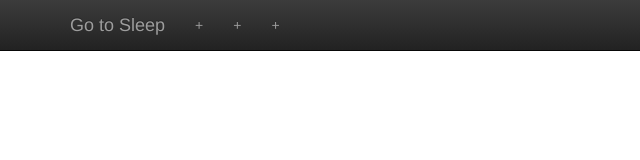
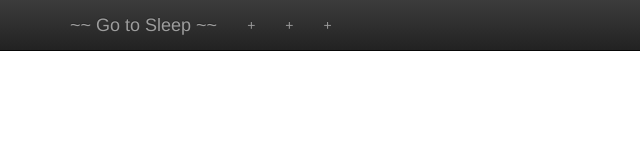
Before and after one commit to jnfr/goToSleep, a plain HTML site: page index.html in a window 1280 px wide. Shown: the full height of the page, 0-640 px from the left. Drawn offline with nearby package versions, Linux system fonts and the light colour scheme.

Commit message:
First thing
Template from startbootstrap to get the thing going

```diff
--- a/index.html
+++ b/index.html
@@ -43,7 +43,7 @@
                     <span class="icon-bar"></span>
                     <span class="icon-bar"></span>
                 </button>
-                <a class="navbar-brand" href="#">Go to Sleep</a>
+                <a class="navbar-brand" href="#">~~ Go to Sleep ~~</a>
             </div>
             <!-- Collect the nav links, forms, and other content for toggling -->
             <div class="collapse navbar-collapse" id="bs-example-navbar-collapse-1">
```
